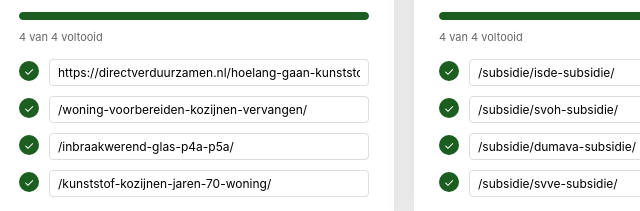
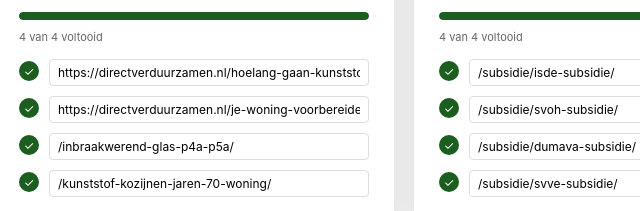
Before and after one commit to jarno-kozijnen/directverduurzamen-dashboard, a plain HTML site: page organisch-werkzaamheden.html in a window 1280 px wide. Shown: the part 1685-1896 px from the top of the page, 26-666 px from the left. Drawn offline with nearby package versions, Linux system fonts and the light colour scheme.

Commit message:
Update: URL blog 2 mei bijgewerkt

```diff
--- a/organisch-werkzaamheden.html
+++ b/organisch-werkzaamheden.html
@@ -679,7 +679,7 @@
             const defaultData = {
                 newBlogs: month === '2026-05' ? [
                     { title: 'Hoelang gaan kunststof kozijnen mee', url: 'https://directverduurzamen.nl/hoelang-gaan-kunststof-kozijnen-mee/', done: true },
-                    { title: 'Woning voorbereiden kozijnen vervangen', url: '/woning-voorbereiden-kozijnen-vervangen/', done: false },
+                    { title: 'Woning voorbereiden kozijnen vervangen', url: 'https://directverduurzamen.nl/je-woning-voorbereiden-op-nieuwe-kozijnen/', done: false },
                     { title: 'Inbraakwerend glas P4A P5A', url: '/inbraakwerend-glas-p4a-p5a/', done: false },
                     { title: 'Kunststof kozijnen jaren 70 woning', url: '/kunststof-kozijnen-jaren-70-woning/', done: false }
                 ] : Array(4).fill(null).map((_, i) => ({ title: `Blog ${i+1}`, url: '', done: false })),
```
